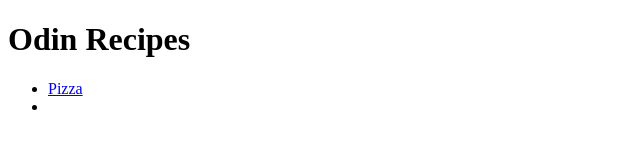
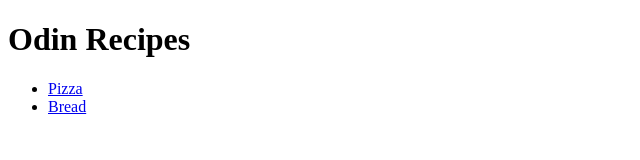
Before and after one commit to cssninja2022/odin-project-1, a plain HTML site: page index.html in a window 1280 px wide. Shown: the full height of the page, 0-640 px from the left. Drawn offline with Linux system fonts and the light colour scheme.

```diff
--- a/index.html
+++ b/index.html
@@ -9,7 +9,7 @@
     <h1>Odin Recipes</h1>
     <ul>
      <li><a href="recipes/pizza.html">Pizza</a></li>
-     <li><a href="recipes/bread.html"</li>
+     <li><a href="recipes/bread.html">Bread</a></li>
     </ul>
 </body>
 </html>
```
